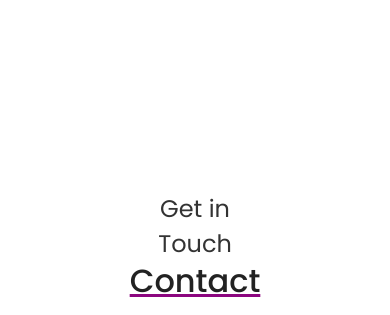
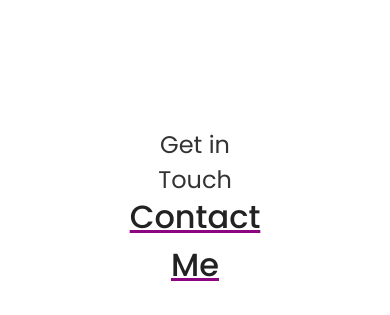
Before and after one commit to Harris-giki/Portfolio_WebDev, a plain HTML site: page index.html in a window 390 px wide. Shown: the part 5900-6215 px from the top of the page. Drawn offline with Linux system fonts and the light colour scheme; files whose address does not match are found by name.

Commit message:
enhancements

```diff
--- a/Mediaqueries.css
+++ b/Mediaqueries.css
@@ -143,7 +143,7 @@
 
     /*Contact*/
     .section__text__p16 {
-        margin-top: 1rem;
+        margin-top: -3rem;
     }
 
     article {
```
